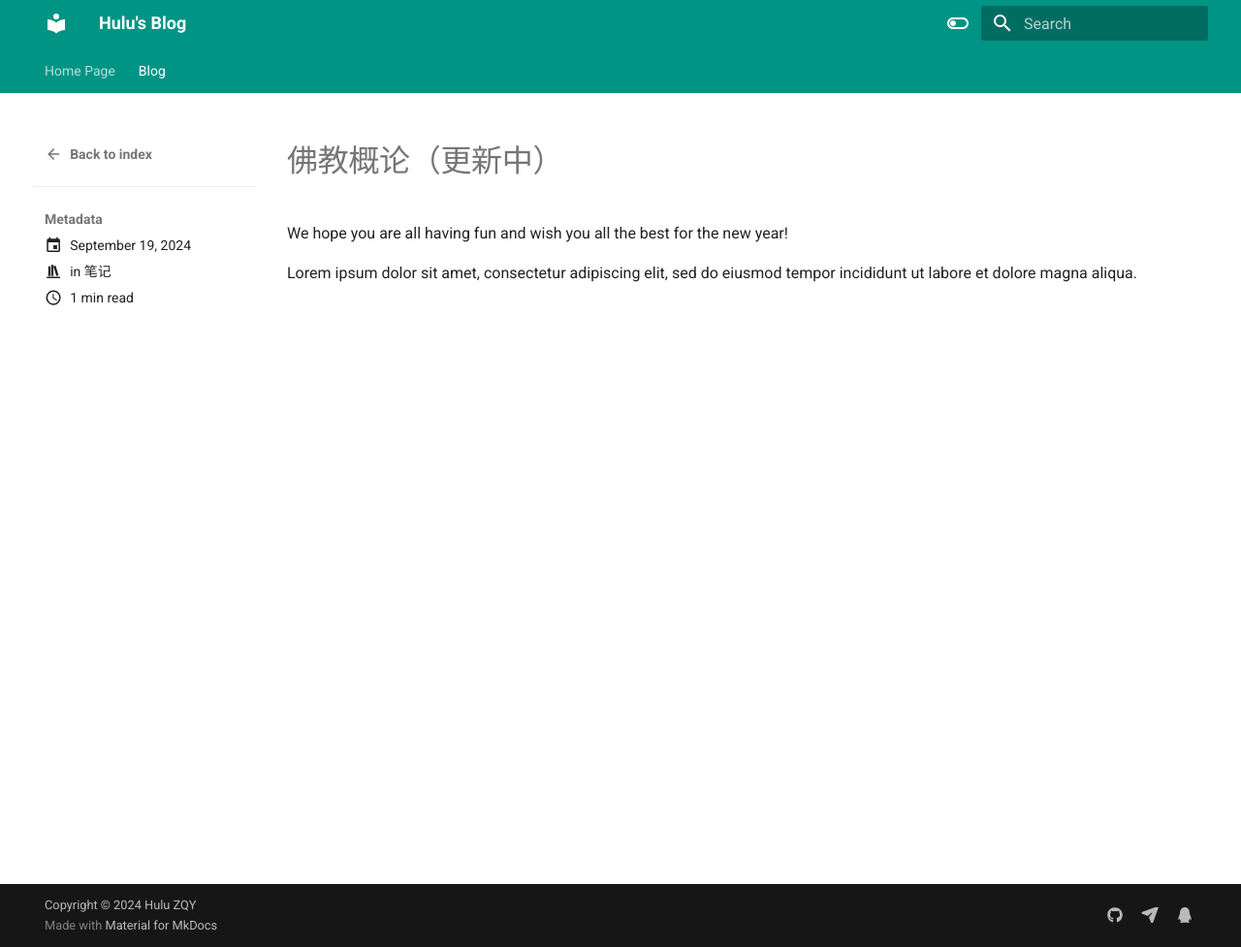
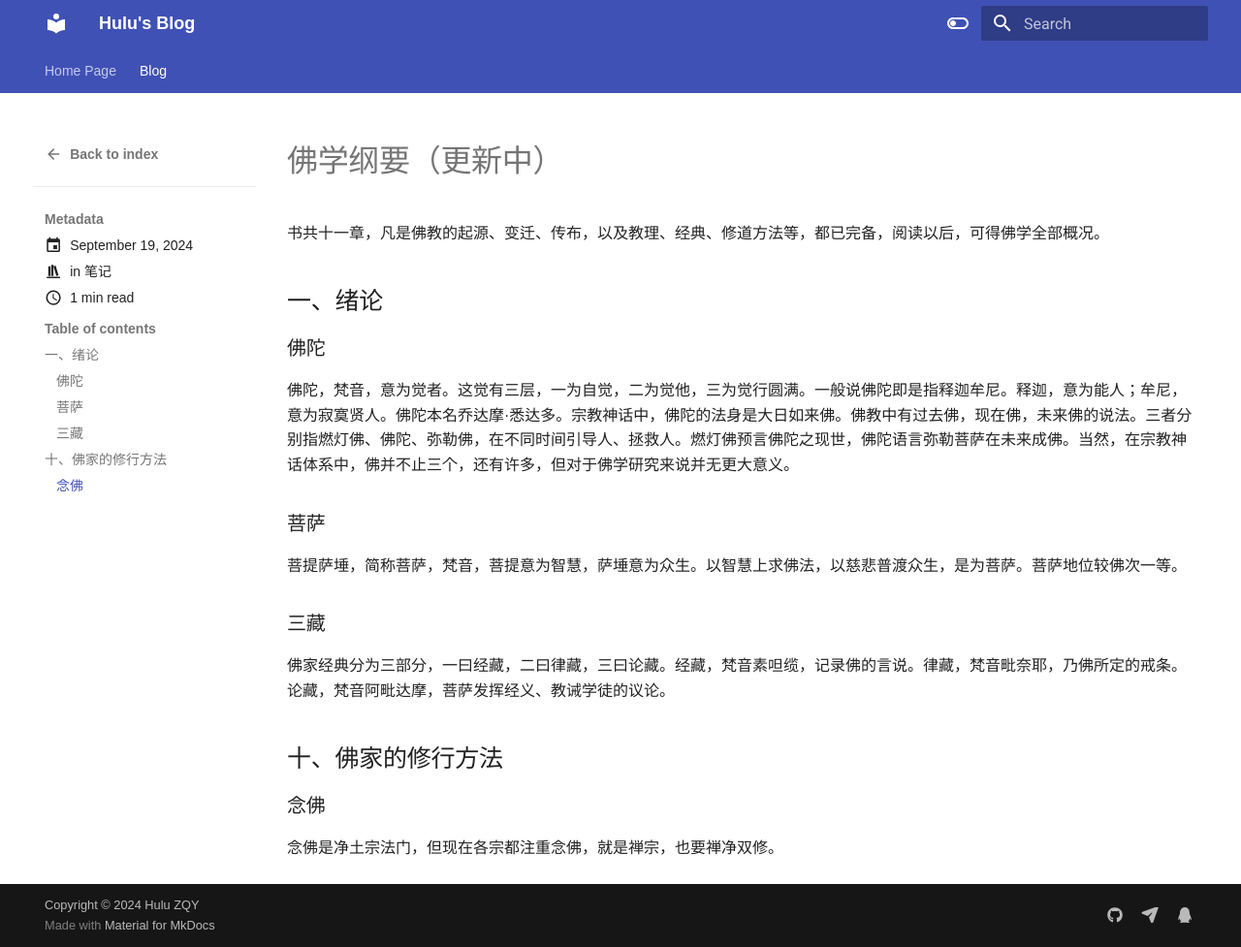
Before and after one commit to zqy10/hulublog, an MkDocs documentation site: the page built from docs/blog/posts/2024-09-19.md, in a window 1280 px wide and 977 px high. Shown: the whole window at 97% size. Built offline with MkDocs 1.6.1 and Material for MkDocs 9.7.7, drawn with Linux system fonts in a browser that asks for light colours; a style sheet for code colours, icons or effects is not loaded.

Commit message:
个性化

```diff
--- a/docs/blog/posts/2024-09-19.md
+++ b/docs/blog/posts/2024-09-19.md
@@ -5,10 +5,27 @@ categories:
     - 笔记
 ---
 
-# 佛教概论（更新中）
+# 佛学纲要（更新中）
 
-We hope you are all having fun and wish you all the best for the new year!
+书共十一章，凡是佛教的起源、变迁、传布，以及教理、经典、修道方法等，都已完备，阅读以后，可得佛学全部概况。
 <!-- more -->
 
-Lorem ipsum dolor sit amet, consectetur adipiscing elit, sed do eiusmod
-tempor incididunt ut labore et dolore magna aliqua.
+## 一、绪论
+
+### 佛陀
+
+佛陀，梵音，意为觉者。这觉有三层，一为自觉，二为觉他，三为觉行圆满。一般说佛陀即是指释迦牟尼。释迦，意为能人；牟尼，意为寂寞贤人。佛陀本名乔达摩·悉达多。宗教神话中，佛陀的法身是大日如来佛。佛教中有过去佛，现在佛，未来佛的说法。三者分别指燃灯佛、佛陀、弥勒佛，在不同时间引导人、拯救人。燃灯佛预言佛陀之现世，佛陀语言弥勒菩萨在未来成佛。当然，在宗教神话体系中，佛并不止三个，还有许多，但对于佛学研究来说并无更大意义。
+
+### 菩萨
+
+菩提萨埵，简称菩萨，梵音，菩提意为智慧，萨埵意为众生。以智慧上求佛法，以慈悲普渡众生，是为菩萨。菩萨地位较佛次一等。
+
+### 三藏
+
+佛家经典分为三部分，一曰经藏，二曰律藏，三曰论藏。经藏，梵音素呾缆，记录佛的言说。律藏，梵音毗奈耶，乃佛所定的戒条。论藏，梵音阿毗达摩，菩萨发挥经义、教诫学徒的议论。
+
+## 十、佛家的修行方法
+
+### 念佛
+
+念佛是净土宗法门，但现在各宗都注重念佛，就是禅宗，也要禅净双修。
--- /dev/null
+++ b/docs/stylesheets/extra.css
@@ -0,0 +1,9 @@
+body {
+    font-family: "LXGW WenKai", sans-serif;
+    /* Lite version */
+    /* font-family: "LXGW WenKai Lite", sans-serif; */
+    /* TC version */
+    /* font-family: "LXGW WenKai TC", sans-serif; */
+    /* Screen version */
+    /* font-family: "LXGW WenKai Screen", sans-serif; */
+  }
--- a/mkdocs.yml
+++ b/mkdocs.yml
@@ -19,14 +19,14 @@ theme:
       toggle:
         icon: material/toggle-switch-off-outline
         name: Switch to dark mode
-      primary: teal
+      primary: indigo
       accent: purple
     - scheme: slate
       toggle:
         icon: material/toggle-switch
         name: Switch to light mode
-      primary: teal
-      accent: lime
+      primary: deep purple
+      accent: purple
 
 plugins:
   - search
@@ -41,6 +41,13 @@ extra:
       link: mailto:<3230100228@zju.edu.cn>
     - icon: fontawesome/brands/qq
       link: mailto:<3508743071@qq.com>
+
+extra_css:
+  - stylesheets/extra.css
+  - https://cdn.jsdelivr.net/npm/lxgw-wenkai-webfont@1.1.0/style.css
+  # - https://cdn.jsdelivr.net/npm/lxgw-wenkai-lite-webfont@1.1.0/style.css
+  # - https://cdn.jsdelivr.net/npm/lxgw-wenkai-tc-webfont@1.0.0/style.css
+  # - https://cdn.jsdelivr.net/npm/lxgw-wenkai-screen-webfont@1.1.0/style.css
 
 markdown_extensions:
   - pymdownx.highlight:
```
Also changed, not shown: docs/blog/posts/2024-09-21.md (added, +169 -0 lines), docs/index.md (+0 -5 lines).
